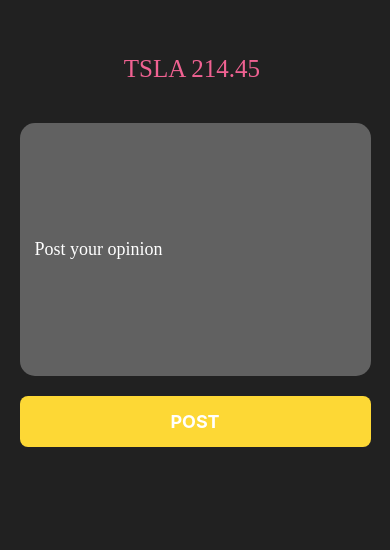
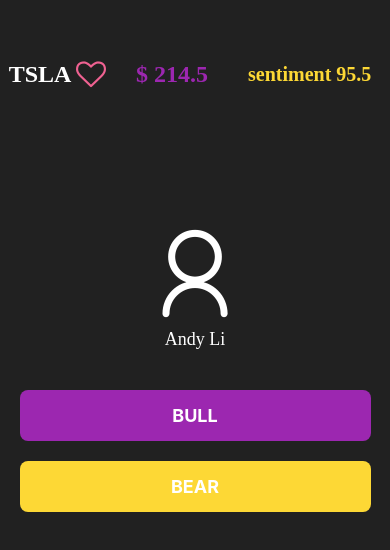
Before and after one commit to AndyLizd/FinText, a React Native app in the folder frontend/: screen / in a window 390 px wide. Shown: the part 166-716 px from the top of the page. Built offline with nearby package versions, Linux system fonts and the light colour scheme.

Commit message:
add content to the main screen, one button version

```diff
--- a/frontend/App.js
+++ b/frontend/App.js
@@ -1,12 +1,14 @@
 import React, { useState } from "react";
 
-import WritePostScreen from "./app/screens/WritePostScreen"; // @ Andy
-import SearchScreen from "./app/screens/SearchScreen"; // @ Parth
-import RegisterScreen from "./app/screens/RegisterScreen"; // @ Vibha
-import LoginScreen from "./app/screens/LoginScreen"; // @ Vibha
+// import WritePostScreen from "./app/screens/WritePostScreen"; // @ Andy
+// import SearchScreen from "./app/screens/SearchScreen"; // @ Parth
+// import RegisterScreen from "./app/screens/RegisterScreen"; // @ Vibha
+// import LoginScreen from "./app/screens/LoginScreen"; // @ Vibha
+import MainScreen from "./app/screens/MainScreen"; // @ Andy
 
 export default function App() {
-  return <WritePostScreen stock_id="abc123" />;
+  return <MainScreen />;
+  // return <WritePostScreen stock_id="abc123" />;
   // return <LoginScreen />;
   // return <SearchScreen />;
 }
--- a/frontend/app.json
+++ b/frontend/app.json
@@ -7,7 +7,7 @@
     "orientation": "portrait",
     "icon": "./app/assets/icon.png",
     "splash": {
-      "image": "./app/assets/splash.jpg",
+      "image": "./app/assets/splash.png",
       "resizeMode": "contain",
       "backgroundColor": "#ffffff"
     },
--- /dev/null
+++ b/frontend/app/components/StockHeader.js
@@ -0,0 +1,78 @@
+import React, { useState } from "react";
+import { StyleSheet, View, TouchableOpacity } from "react-native";
+import AppText from "./AppText";
+import { FontAwesome } from "@expo/vector-icons";
+import colors from "../config/colors";
+
+function StockHeader({ stock_id, temp_sentiment = 95.5 }) {
+  const stocks = {
+    TSLA: {
+      name: "TSLA",
+      price: 214.5,
+    },
+  };
+  const [like, setLike] = useState(false);
+  const stock = stocks[stock_id];
+
+  const searchOnPress = () => console.log("to search");
+
+  return (
+    <View style={styles.container}>
+      <View style={styles.subcontainer}>
+        <TouchableOpacity onPress={searchOnPress}>
+          <AppText style={styles.text}>{stock.name} </AppText>
+        </TouchableOpacity>
+        {/* </View>
+      <View style={[styles.subcontainer, { flex: 0.5 }]}> */}
+        {like ? (
+          <FontAwesome
+            name="heart"
+            size={30}
+            color="#f06292"
+            onPress={() => setLike(false)}
+          />
+        ) : (
+          <FontAwesome
+            name="heart-o"
+            size={30}
+            color="#f06292"
+            onPress={() => setLike(true)}
+          />
+        )}
+      </View>
+      <View style={styles.subcontainer}>
+        <AppText style={[styles.text, { color: colors.primary }]}>
+          $ {stock.price}
+        </AppText>
+      </View>
+      <View style={[styles.subcontainer, { flex: 1.4 }]}>
+        <AppText
+          style={{ fontSize: 20, color: colors.secondary, fontWeight: "bold" }}
+        >
+          sentiment {temp_sentiment}
+        </AppText>
+      </View>
+    </View>
+  );
+}
+
+const styles = StyleSheet.create({
+  container: {
+    flex: 1,
+    flexDirection: "row",
+    justifyContent: "space-around",
+    alignItems: "center",
+  },
+  subcontainer: {
+    flex: 1,
+    flexDirection: "row",
+    justifyContent: "center",
+    alignItems: "center",
+  },
+  text: {
+    fontSize: 24,
+    fontWeight: "bold",
+  },
+});
+
+export default StockHeader;
--- a/frontend/app/config/colors.js
+++ b/frontend/app/config/colors.js
@@ -1,5 +1,5 @@
 export default {
-  primary: "#f06292",
+  primary: "#9c27b0",
   secondary: "#fdd835",
   black: "#212121",
   gray: "#616161",
--- a/frontend/app/screens/MainScreen.js
+++ b/frontend/app/screens/MainScreen.js
@@ -0,0 +1,84 @@
+import React from "react";
+import { StyleSheet, View } from "react-native";
+import { AntDesign } from "@expo/vector-icons";
+
+import AppText from "../components/AppText";
+import AppButton from "../components/AppButton";
+import colors from "../config/colors";
+import Screen from "../components/Screen";
+import StockHeader from "../components/StockHeader";
+
+const stocks = {
+  abc123: {
+    name: "TSLA",
+    price: 214.45,
+    sentiment: 121,
+    like: false,
+  },
+};
+
+const postOnPress = () => console.log("POST");
+const userOnPress = () => console.log("press user");
+
+function MainScreen(prop) {
+  const stock = stocks["abc123"];
+
+  return (
+    <Screen style={styles.container}>
+      <View style={styles.header}>
+        <StockHeader stock_id="TSLA" />
+      </View>
+
+      <View style={styles.userContainer}>
+        <AntDesign
+          name="user"
+          size={100}
+          color={colors.white}
+          onPress={userOnPress}
+        />
+        <AppText>Andy Li</AppText>
+      </View>
+
+      <AppButton
+        color="primary"
+        title="BULL"
+        width="90%"
+        onPress={postOnPress}
+      />
+      <AppButton
+        color="secondary"
+        title="BEAR"
+        width="90%"
+        onPress={postOnPress}
+      />
+    </Screen>
+  );
+}
+
+const styles = StyleSheet.create({
+  container: {
+    flex: 1,
+    justifyContent: "center",
+    alignItems: "center",
+    width: "100%",
+    backgroundColor: colors.black,
+    height: "100%",
+  },
+  text: {
+    color: colors.primary,
+    fontSize: 25,
+  },
+  header: {
+    height: "20%",
+    width: "100%",
+    marginBottom: 30,
+  },
+  userContainer: {
+    alignItems: "center",
+    justifyContent: "space-around",
+
+    margin: 30,
+  },
+});
+
+export default MainScreen;
```
Also changed, not shown: frontend/app/assets/splash.png (added).
